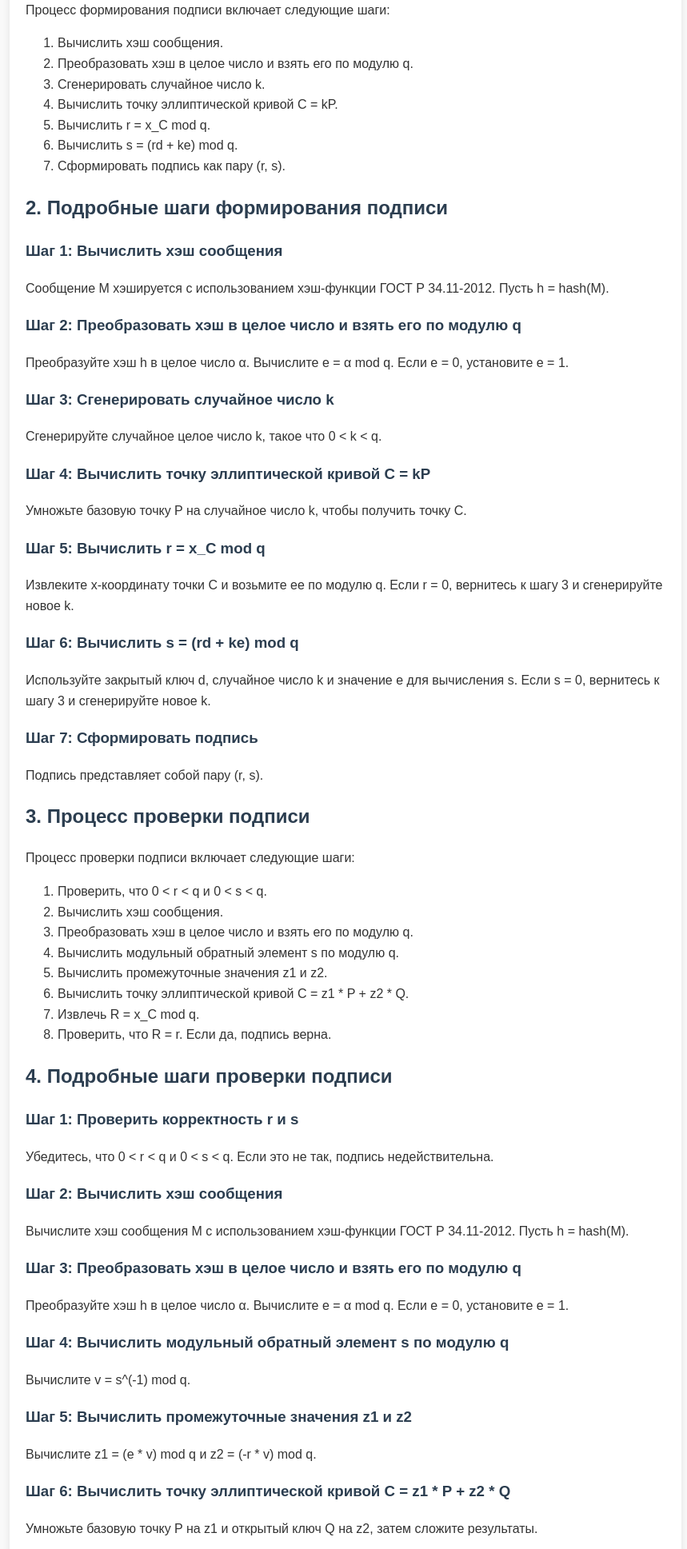
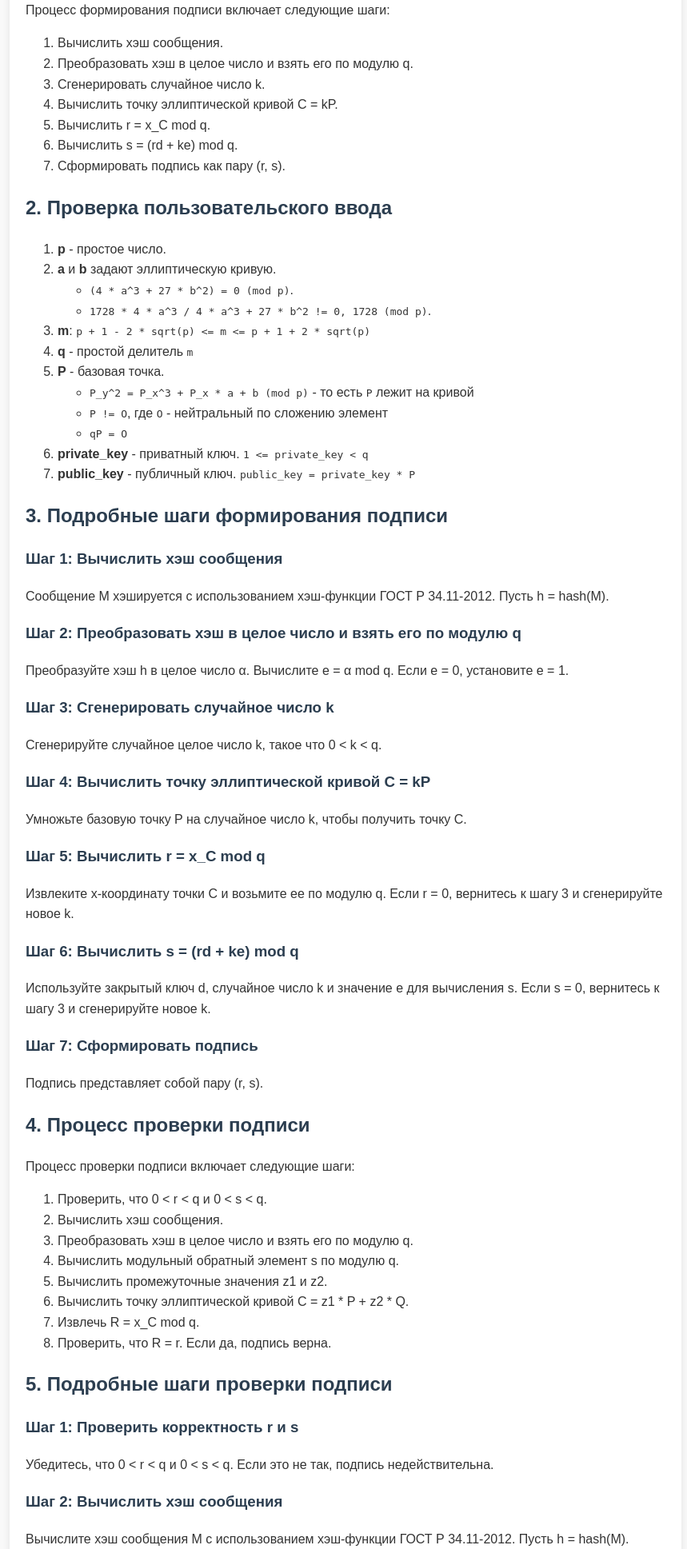
Before and after one commit to MoodyBlues04/cryptography_app, a Flask app: page /gost_34_10_2018_explanation in a window 1280 px wide. Shown: the part 382-2319 px from the top of the page at 80% size, without its empty margins (208-1067 px from the left). Run offline with Flask 3, Linux system fonts and the light colour scheme.

Commit message:
gost-explanation-validation-rules-added

```diff
--- a/module_gost_34_10_2018/gost_2018.py
+++ b/module_gost_34_10_2018/gost_2018.py
@@ -317,7 +317,7 @@ def validate_params(raw_params: dict):
         errors.append({'key': 'm', 'message': 'M должно удовлетворять: p + 1 - 2 * sqrt(p) <= m <= p + 1 + 2 * sqrt(p)'})
     if params.q is None: return errors
     if not Math.is_prime(params.q) or params.m % params.q != 0:
-        errors.append({'key': 'q', 'message': 'q должно быть простым делитлем m'})
+        errors.append({'key': 'q', 'message': 'q должно быть простым делителем m'})
 
     if params.P is None: return errors
     P_x, P_y = params.P
--- a/templates/gost_34_10_2018_explanation.html
+++ b/templates/gost_34_10_2018_explanation.html
@@ -74,7 +74,31 @@
     </div>
 
     <div class="step">
-        <h2>2. Подробные шаги формирования подписи</h2>
+        <h2>2. Проверка пользовательского ввода</h2>
+        <ol>
+            <li><strong>p</strong> - простое число.</li>
+            <li><strong>a</strong> и <strong>b</strong> задают эллиптическую кривую.
+                <ul>
+                    <li><code>(4 * a^3 + 27 * b^2) = 0 (mod p)</code>.</li>
+                    <li><code>1728 * 4 * a^3 / 4 * a^3 + 27 * b^2 != 0, 1728 (mod p)</code>.</li>
+                </ul>
+            </li>
+            <li><strong>m</strong>: <code>p + 1 - 2 * sqrt(p) <= m <= p + 1 + 2 * sqrt(p)</code></li>
+            <li><strong>q</strong> - простой делитель <code>m</code></li>
+            <li><strong>P</strong> - базовая точка.
+                <ul>
+                    <li><code>P_y^2 = P_x^3 + P_x * a + b (mod p)</code> - то есть <code>P</code> лежит на кривой</li>
+                    <li><code>P != O</code>, где <code>O</code> - нейтральный по сложению элемент</li>
+                    <li><code>qP = O</code></li>
+                </ul>
+            </li>
+            <li><strong>private_key</strong> - приватный ключ. <code>1 <= private_key < q</code></li>
+            <li><strong>public_key</strong> - публичный ключ. <code>public_key = private_key * P</code></li>
+        </ol>
+    </div>
+
+    <div class="step">
+        <h2>3. Подробные шаги формирования подписи</h2>
         <h3>Шаг 1: Вычислить хэш сообщения</h3>
         <p>Сообщение M хэшируется с использованием хэш-функции ГОСТ Р 34.11-2012. Пусть h = hash(M).</p>
 
@@ -100,7 +124,7 @@
     </div>
 
     <div class="step">
-        <h2>3. Процесс проверки подписи</h2>
+        <h2>4. Процесс проверки подписи</h2>
         <p>Процесс проверки подписи включает следующие шаги:</p>
         <ol>
             <li>Проверить, что 0 < r < q и 0 < s < q.</li>
@@ -115,7 +139,7 @@
     </div>
 
     <div class="step">
-        <h2>4. Подробные шаги проверки подписи</h2>
+        <h2>5. Подробные шаги проверки подписи</h2>
         <h3>Шаг 1: Проверить корректность r и s</h3>
         <p>Убедитесь, что 0 < r < q и 0 < s < q. Если это не так, подпись недействительна.</p>
 
```
